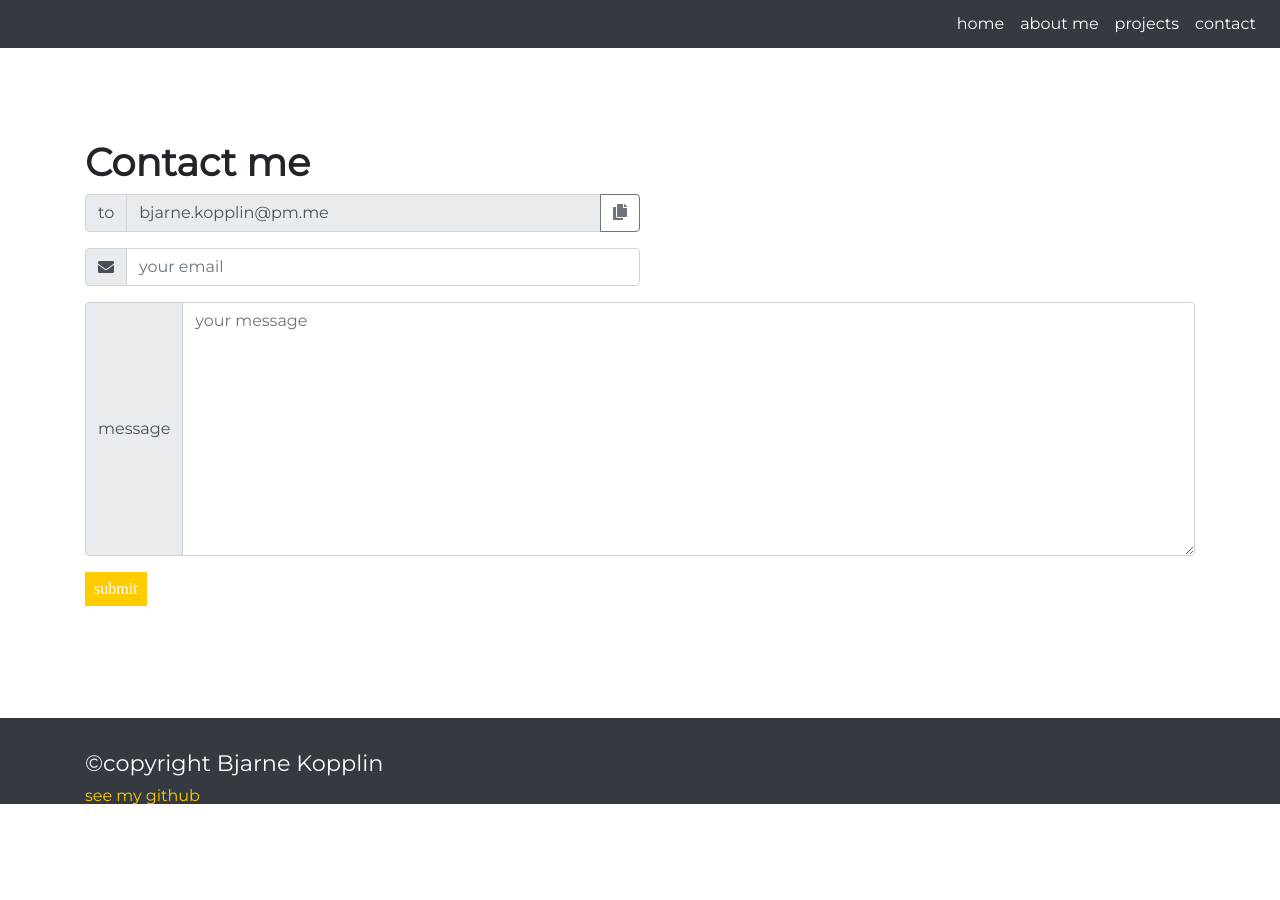
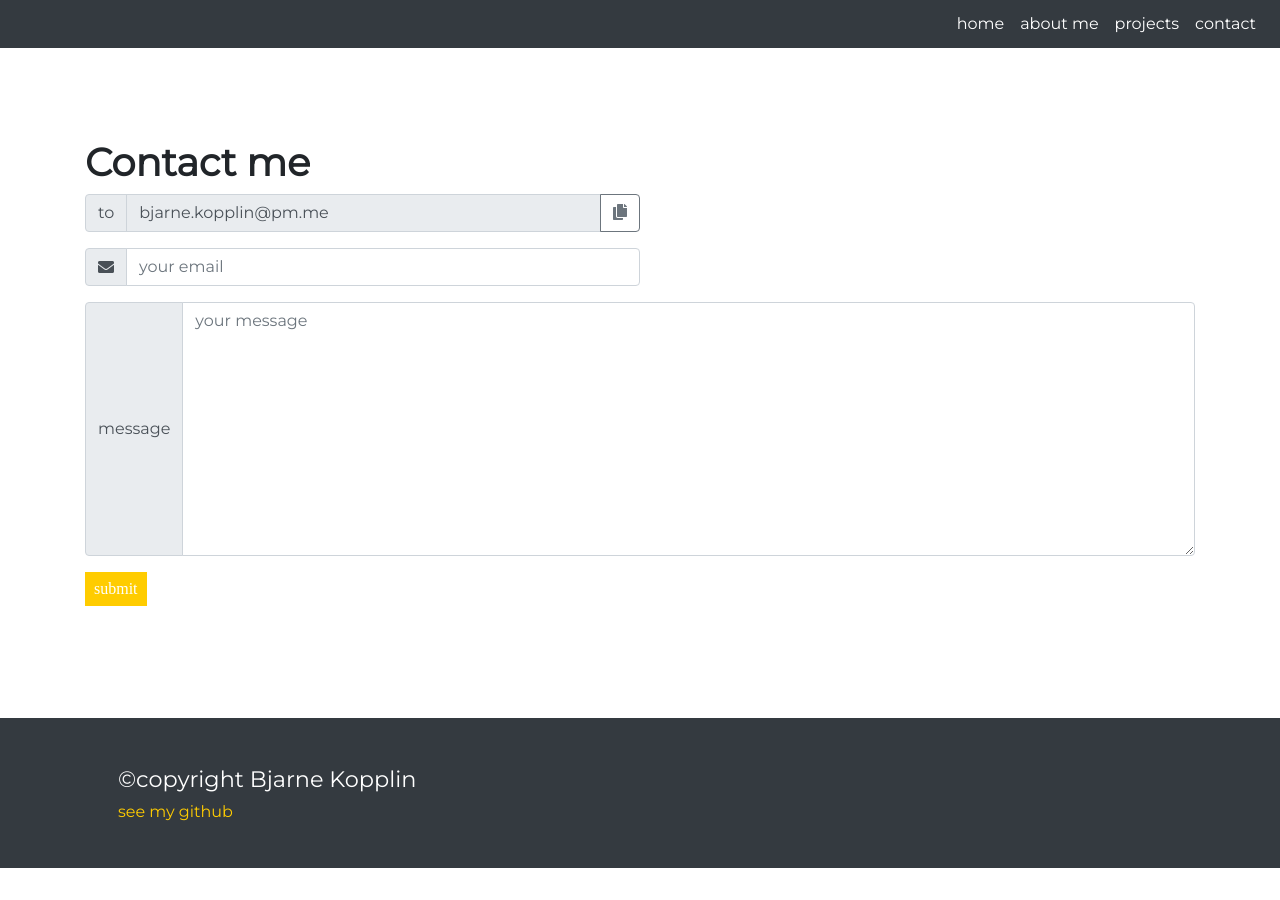
Before and after one commit to bkopplin/bkopplin.github.io, a Jekyll site: the page built from contact.html, in a window 1280 px wide. Built offline with Jekyll 4.4.1, drawn with Linux system fonts in a browser that asks for light colours; nearby versions of some CDN libraries.

Commit message:
used bootstrap to create spacing for footer instead of using area-small

```diff
--- a/_includes/footer.html
+++ b/_includes/footer.html
@@ -1,5 +1,5 @@
 <footer class="bg-dark">
-<div class="container area-small">
+<div class="container p-5">
   <p class="color-white">&#169;copyright Bjarne Kopplin</p>
   <a href="https://www.github.com/bkopplin"><i class="fab fa-gihub"></i>see my github</a>
 </div>
--- a/css/style.css
+++ b/css/style.css
@@ -21,10 +21,7 @@ body, html {
   padding-top: 6em;
   padding-bottom: 7em;
 }
-.area-small {
-  padding-top: 2em;
-  padding-bottom: 0;
-}
+
 .area-fullpage {
   height: calc(100% - 48px); // because of navigation bar padding
   width: 100%;
```
Also changed, not shown: 9 other files.
